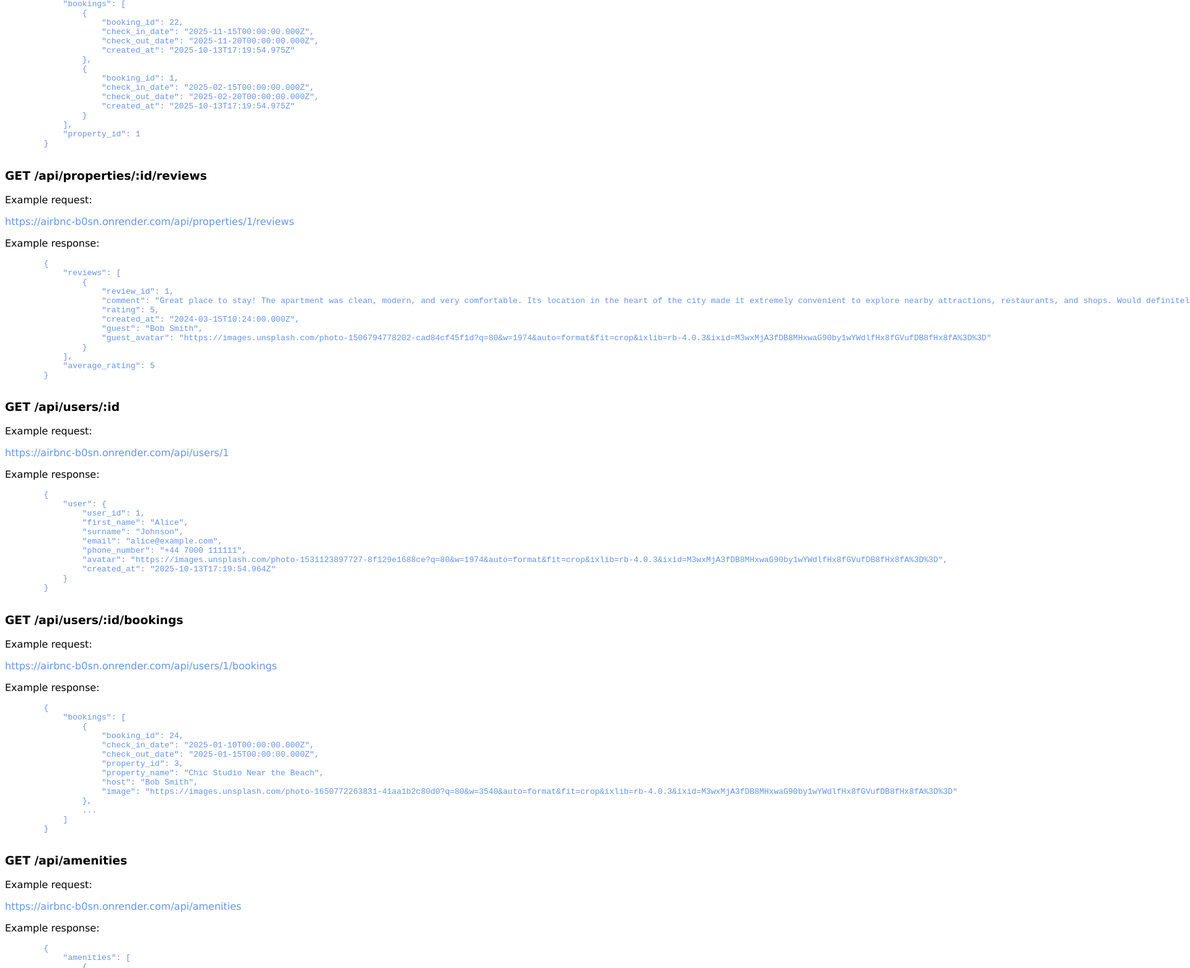
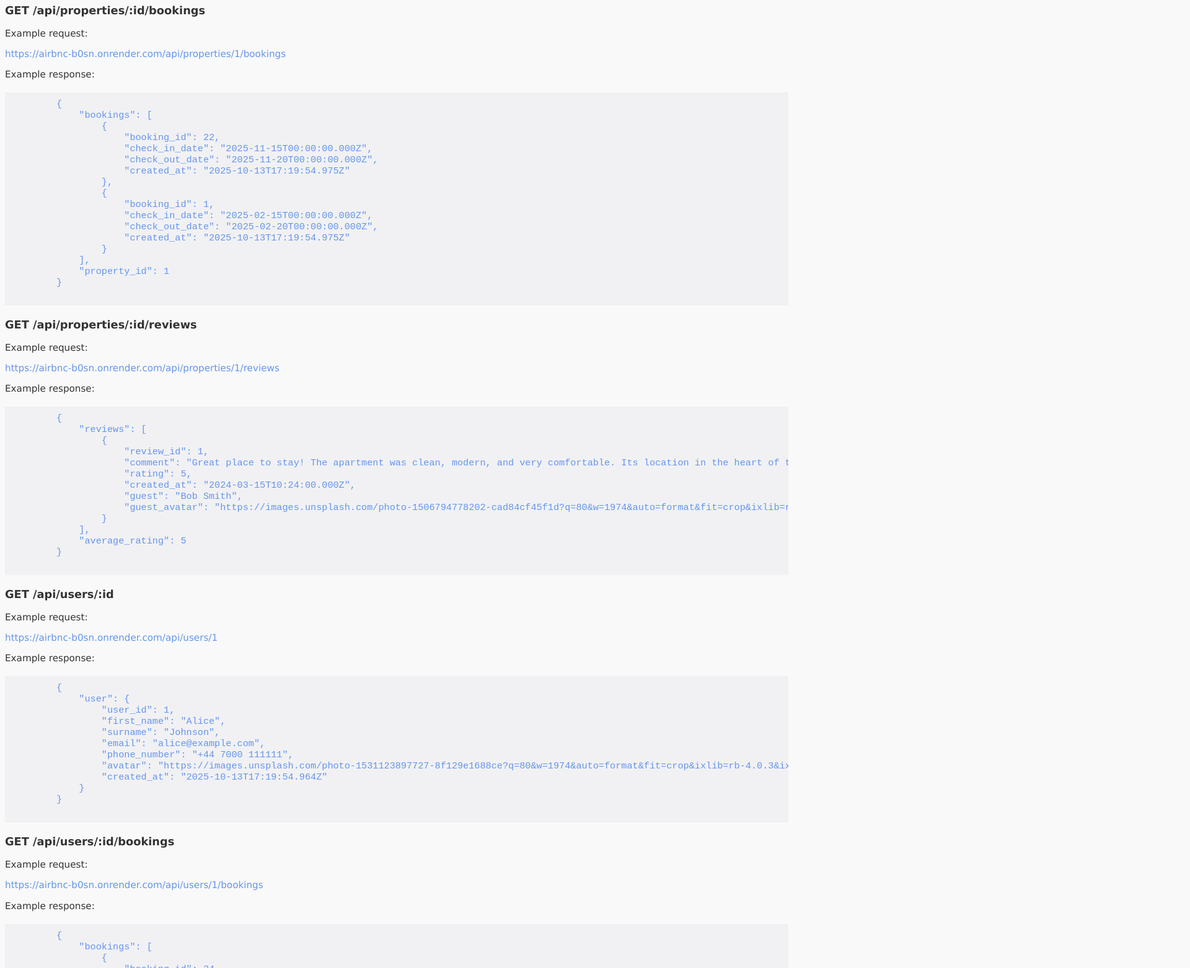
Before and after one commit to gokhansihli/airbnc, a website: page public/index.html in a window 1280 px wide. Shown: the part 1238-2800 px from the top of the page at 62% size, 1920 px wide, since content can reach past the window. Drawn offline with Linux system fonts and the light colour scheme.

Commit message:
Modified index.html and added style.css

```diff
--- a/public/index.html
+++ b/public/index.html
@@ -3,6 +3,7 @@
   <head>
     <meta charset="UTF-8" />
     <meta name="viewport" content="width=device-width, initial-scale=1.0" />
+    <link rel="stylesheet" href="style.css" />
     <title>Airbnc Project Endpoints</title>
   </head>
   <body>
@@ -13,15 +14,13 @@
         endpoints.
       </p>
     </header>
-    <section style="font-family: Verdana, Geneva, Tahoma, sans-serif">
+    <section>
       <h2>Example of endpoints</h2>
       <h3>GET /api/properties</h3>
       <p>Example request:</p>
-      <p style="color: cornflowerblue">
-        https://airbnc-b0sn.onrender.com/api/properties
-      </p>
+      <p class="api-url">https://airbnc-b0sn.onrender.com/api/properties</p>
       <p>Example response:</p>
-      <pre style="color: cornflowerblue">
+      <pre>
         {
             "properties": [
                 {
@@ -34,18 +33,17 @@
                     "avg_rating": 5,
                     "image": "https://images.unsplash.com/photo-1720877851762-1fd589e96311?q=80&w=3200&auto=format&fit=crop&ixlib=rb-4.0.3&ixid=M3wxMjA3fDB8MHxwaG90by1wYWdlfHx8fGVufDB8fHx8fA%3D%3D"
                 },
+                ...
             ]
         }
       </pre>
     </section>
-    <section style="font-family: Verdana, Geneva, Tahoma, sans-serif">
+    <section>
       <h3>GET /api/properties/:id</h3>
       <p>Example request:</p>
-      <p style="color: cornflowerblue">
-        https://airbnc-b0sn.onrender.com/api/properties/1
-      </p>
+      <p class="api-url">https://airbnc-b0sn.onrender.com/api/properties/1</p>
       <p>Example response:</p>
-      <pre style="color: cornflowerblue">
+      <pre>
         {
             "property": {
                 "property_id": 3,
@@ -71,14 +69,14 @@
         }
       </pre>
     </section>
-    <section style="font-family: Verdana, Geneva, Tahoma, sans-serif">
+    <section>
       <h3>GET /api/properties/:id/bookings</h3>
       <p>Example request:</p>
-      <p style="color: cornflowerblue">
+      <p class="api-url">
         https://airbnc-b0sn.onrender.com/api/properties/1/bookings
       </p>
       <p>Example response:</p>
-      <pre style="color: cornflowerblue">
+      <pre>
         {
             "bookings": [
                 {
@@ -98,14 +96,14 @@
         }
       </pre>
     </section>
-    <section style="font-family: Verdana, Geneva, Tahoma, sans-serif">
+    <section>
       <h3>GET /api/properties/:id/reviews</h3>
       <p>Example request:</p>
-      <p style="color: cornflowerblue">
+      <p class="api-url">
         https://airbnc-b0sn.onrender.com/api/properties/1/reviews
       </p>
       <p>Example response:</p>
-      <pre style="color: cornflowerblue">
+      <pre>
         {
             "reviews": [
                 {
@@ -121,14 +119,12 @@
         }
       </pre>
     </section>
-    <section style="font-family: Verdana, Geneva, Tahoma, sans-serif">
+    <section>
       <h3>GET /api/users/:id</h3>
       <p>Example request:</p>
-      <p style="color: cornflowerblue">
-        https://airbnc-b0sn.onrender.com/api/users/1
-      </p>
+      <p class="api-url">https://airbnc-b0sn.onrender.com/api/users/1</p>
       <p>Example response:</p>
-      <pre style="color: cornflowerblue">
+      <pre>
         {
             "user": {
                 "user_id": 1,
@@ -142,14 +138,14 @@
         }
       </pre>
     </section>
-    <section style="font-family: Verdana, Geneva, Tahoma, sans-serif">
+    <section>
       <h3>GET /api/users/:id/bookings</h3>
       <p>Example request:</p>
-      <p style="color: cornflowerblue">
+      <p class="api-url">
         https://airbnc-b0sn.onrender.com/api/users/1/bookings
       </p>
       <p>Example response:</p>
-      <pre style="color: cornflowerblue">
+      <pre>
         {
             "bookings": [
                 {
@@ -166,14 +162,12 @@
         }
       </pre>
     </section>
-    <section style="font-family: Verdana, Geneva, Tahoma, sans-serif">
+    <section>
       <h3>GET /api/amenities</h3>
       <p>Example request:</p>
-      <p style="color: cornflowerblue">
-        https://airbnc-b0sn.onrender.com/api/amenities
-      </p>
+      <p class="api-url">https://airbnc-b0sn.onrender.com/api/amenities</p>
       <p>Example response:</p>
-      <pre style="color: cornflowerblue">
+      <pre>
         {
             "amenities": [
                 {
--- /dev/null
+++ b/public/style.css
@@ -0,0 +1,19 @@
+body {
+  color: #333;
+  background-color: #f9f9f9;
+  font-family: Verdana, Geneva, Tahoma, sans-serif;
+  font-size: 0.95rem;
+}
+
+section pre {
+  color: cornflowerblue;
+  background-color: rgb(241, 241, 243);
+  padding: 10px;
+  margin: 20px 0;
+  max-width: 100%;
+  overflow-x: auto;
+}
+
+.api-url {
+  color: cornflowerblue;
+}
```
